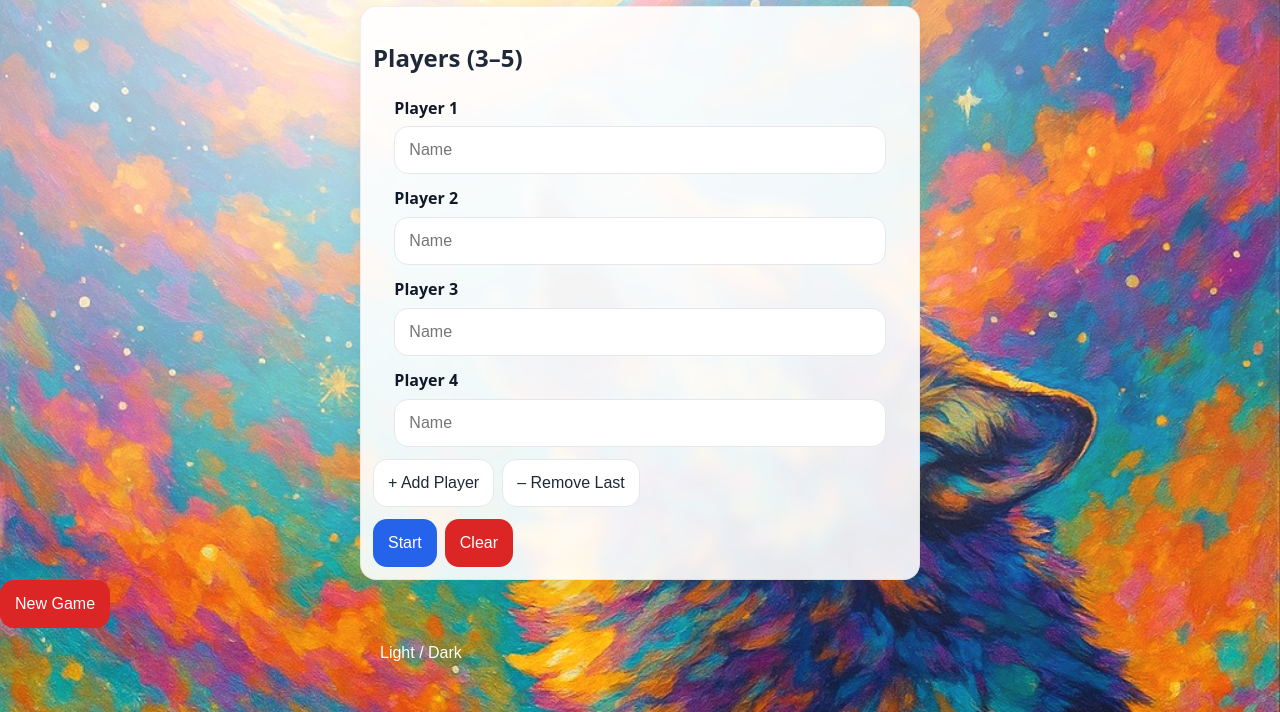
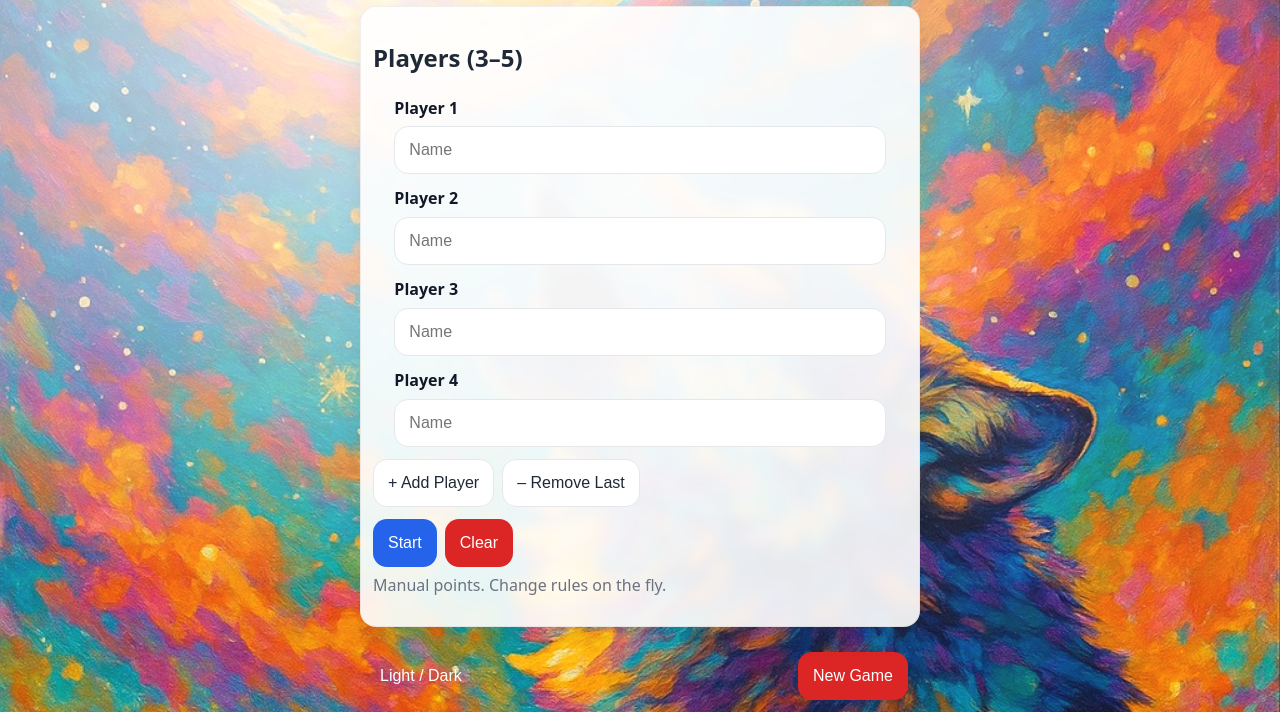
Before and after one commit to csteinbacher/golfage, a plain HTML site: page index.html in a window 1280 px wide. Shown: the part 88-800 px from the top of the page. Drawn offline with Linux system fonts and the light colour scheme.

Commit message:
Update index.html

```diff
--- a/index.html
+++ b/index.html
@@ -7,10 +7,12 @@
   <link rel="stylesheet" href="style.css" />
 </head>
 <body>
+  <div class="page">
     <header class="container">
       <h1>The Wolf</h1>
     </header>
 
+    <main class="main">
       <!-- SETUP -->
       <section id="setup" class="container card">
         <h2>Players (3–5)</h2>
@@ -25,7 +27,7 @@
           <button id="startBtn" class="primary">Start</button>
           <button id="clearBtn" type="button" class="danger">Clear</button>
         </div>
-    <!-- <p class="muted mt-small">Manual points. Change rules on the fly.</p> -->
+        <p class="muted mt-small">Manual points. Change rules on the fly.</p>
       </section>
 
       <!-- BOARD -->
@@ -39,22 +41,23 @@
               <button id="nextHoleBtn" type="button" class="small">Next ▶</button>
             </div>
           </div>
-      <!-- New Game button moved out; no button here -->
+          <!-- New Game lives below in the footbar -->
         </div>
 
         <ul id="scoreList" class="list"></ul>
       </section>
+    </main>
 
-  <!-- Floating New Game button (bottom-right) -->
-  <button id="newGameBtn" type="button" class="fab danger">New Game</button>
-
-  <footer class="container center muted sticky-footer">
-    <div class="row center gap">
+    <!-- Bottom bar IN NORMAL FLOW (not fixed) -->
+    <footer class="footbar">
+      <div class="container row between">
         <button id="themeToggle" class="linklike footer-toggle" type="button" aria-label="Toggle theme">
           Light / Dark
         </button>
+        <button id="newGameBtn" type="button" class="danger">New Game</button>
       </div>
     </footer>
+  </div>
 
   <script src="script.js"></script>
 </body>
```
Lines whose indentation alone changed are shown as unchanged.
